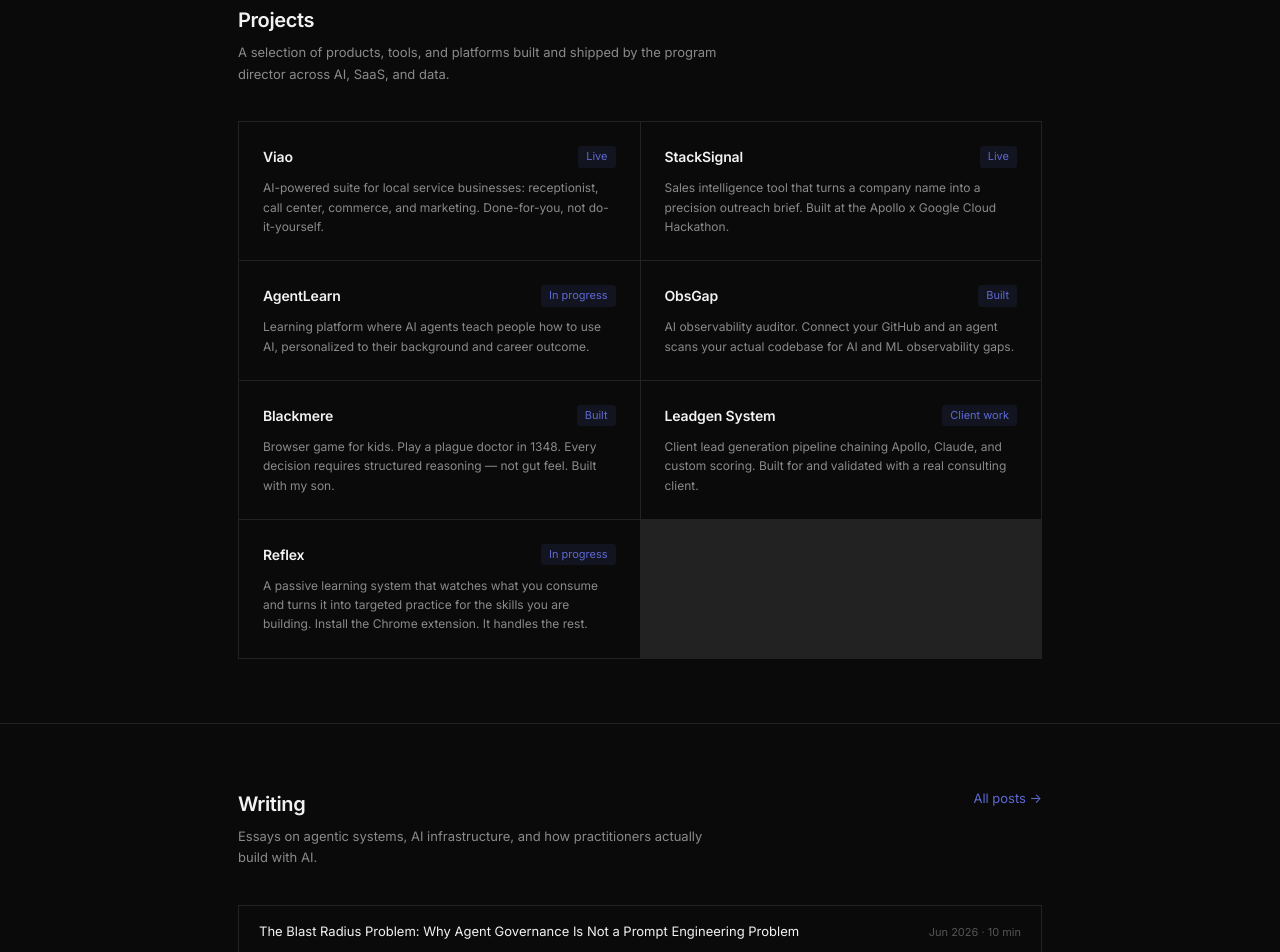
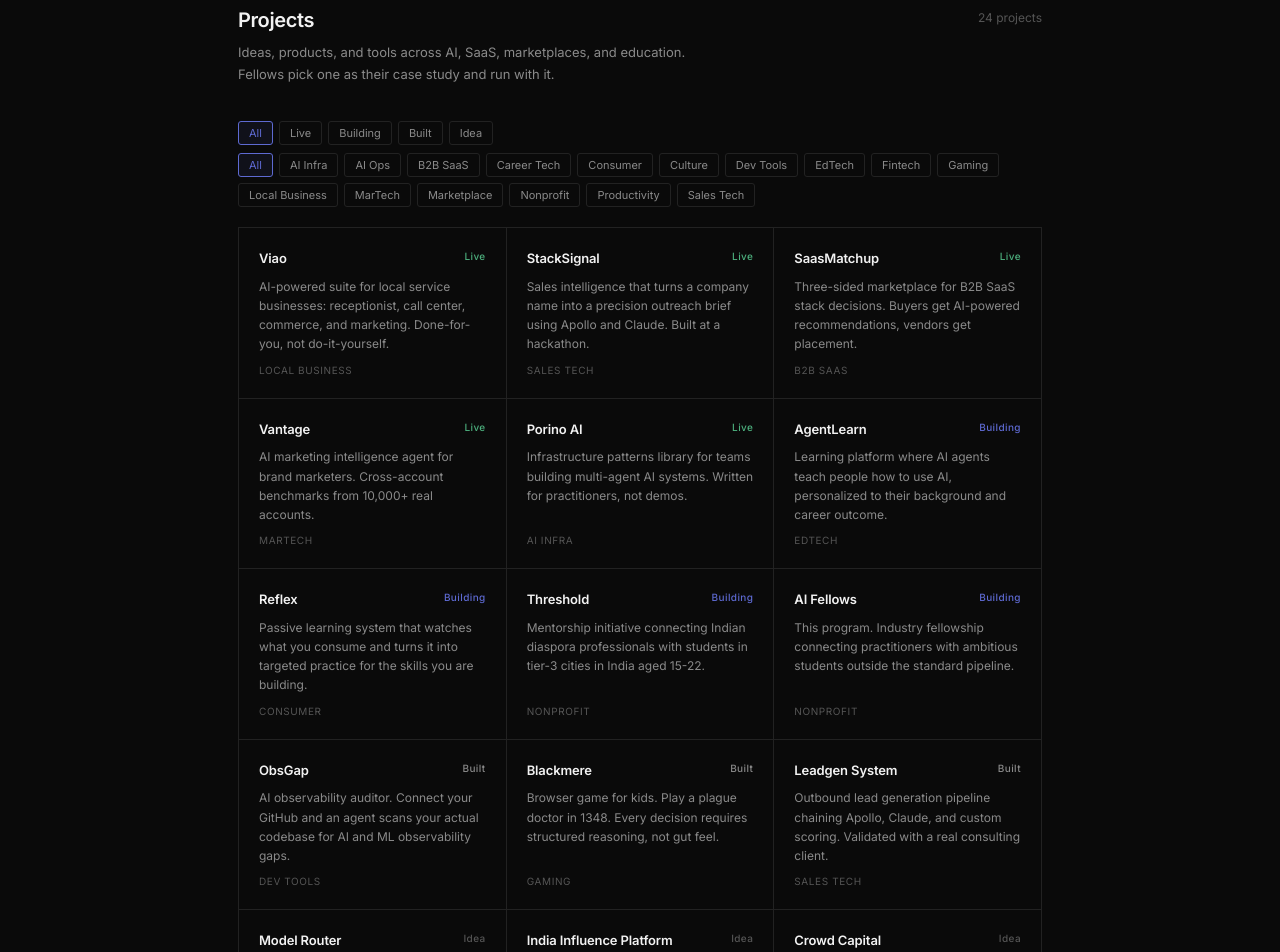
Before and after one commit to angshur/ai-fellows, a Next.js app: page / in a window 1280 px wide. Shown: the part 2180-3132 px from the top of the page. Built offline with nearby package versions, Linux system fonts and the light colour scheme.

Commit message:
Full project library with domain + status filters, 24 projects

```diff
--- a/app/globals.css
+++ b/app/globals.css
@@ -418,6 +418,113 @@
   line-height: 1.65;
 }
 
+/* Projects */
+.project-count {
+  font-size: 12px;
+  color: var(--color-text-tertiary);
+  white-space: nowrap;
+  align-self: flex-start;
+  padding-top: 4px;
+}
+
+.filter-row {
+  margin-bottom: 4px;
+}
+
+.filter-group {
+  display: flex;
+  flex-wrap: wrap;
+  gap: 6px;
+}
+
+.filter-btn {
+  background: none;
+  border: 1px solid var(--color-border);
+  color: var(--color-text-secondary);
+  font-size: 11px;
+  font-family: inherit;
+  padding: 4px 10px;
+  border-radius: 3px;
+  cursor: pointer;
+  transition: all 0.15s;
+}
+
+.filter-btn:hover {
+  border-color: var(--color-text-tertiary);
+  color: var(--color-text-primary);
+}
+
+.filter-btn.active {
+  border-color: var(--color-accent);
+  color: var(--color-accent);
+  background: rgba(94, 106, 210, 0.08);
+}
+
+.projects-grid {
+  display: grid;
+  grid-template-columns: repeat(3, 1fr);
+  gap: 1px;
+  background: var(--color-border);
+  border: 1px solid var(--color-border);
+  margin-top: 20px;
+}
+
+.project-card {
+  background: var(--color-bg);
+  padding: 20px;
+  display: flex;
+  flex-direction: column;
+  gap: 8px;
+}
+
+.project-card-link {
+  transition: background 0.15s;
+  cursor: pointer;
+}
+
+.project-card-link:hover {
+  background: var(--color-surface);
+}
+
+.project-card-top {
+  display: flex;
+  justify-content: space-between;
+  align-items: flex-start;
+  gap: 8px;
+}
+
+.project-name {
+  font-size: 13px;
+  font-weight: 600;
+  letter-spacing: -0.01em;
+  color: var(--color-text-primary);
+}
+
+.project-status {
+  font-size: 10px;
+  font-weight: 500;
+  white-space: nowrap;
+  letter-spacing: 0.04em;
+}
+
+.project-desc {
+  font-size: 12px;
+  color: var(--color-text-secondary);
+  line-height: 1.6;
+  flex: 1;
+}
+
+.project-domain {
+  font-size: 10px;
+  color: var(--color-text-tertiary);
+  letter-spacing: 0.06em;
+  text-transform: uppercase;
+}
+
+@media (max-width: 768px) {
+  .projects-grid { grid-template-columns: repeat(2, 1fr); }
+}
+
 /* Posts list */
 .posts-list {
   display: flex;
--- a/app/page.tsx
+++ b/app/page.tsx
@@ -1,3 +1,6 @@
+"use client";
+import { useState } from "react";
+
 const weeks = [
   {
     week: "Week 1",
@@ -61,49 +64,182 @@
 ];
 
 const projects = [
+  // Live
   {
     name: "Viao",
     desc: "AI-powered suite for local service businesses: receptionist, call center, commerce, and marketing. Done-for-you, not do-it-yourself.",
+    domain: "Local Business",
+    status: "Live",
     url: "https://orino-ai.vercel.app",
-    tag: "Live",
   },
   {
     name: "StackSignal",
-    desc: "Sales intelligence tool that turns a company name into a precision outreach brief. Built at the Apollo x Google Cloud Hackathon.",
+    desc: "Sales intelligence that turns a company name into a precision outreach brief using Apollo and Claude. Built at a hackathon.",
+    domain: "Sales Tech",
+    status: "Live",
     url: "https://stacksignal-rust.vercel.app",
-    tag: "Live",
   },
+  {
+    name: "SaasMatchup",
+    desc: "Three-sided marketplace for B2B SaaS stack decisions. Buyers get AI-powered recommendations, vendors get placement.",
+    domain: "B2B SaaS",
+    status: "Live",
+    url: "https://saasmatchup.com",
+  },
+  {
+    name: "Vantage",
+    desc: "AI marketing intelligence agent for brand marketers. Cross-account benchmarks from 10,000+ real accounts.",
+    domain: "MarTech",
+    status: "Live",
+    url: "https://vantage-ai-pi.vercel.app",
+  },
+  {
+    name: "Porino AI",
+    desc: "Infrastructure patterns library for teams building multi-agent AI systems. Written for practitioners, not demos.",
+    domain: "AI Infra",
+    status: "Live",
+    url: "https://porino-ai.vercel.app",
+  },
+  // Building
   {
     name: "AgentLearn",
     desc: "Learning platform where AI agents teach people how to use AI, personalized to their background and career outcome.",
+    domain: "EdTech",
+    status: "Building",
     url: "https://porino-ai.vercel.app/learn",
-    tag: "In progress",
   },
+  {
+    name: "Reflex",
+    desc: "Passive learning system that watches what you consume and turns it into targeted practice for the skills you are building.",
+    domain: "Consumer",
+    status: "Building",
+    url: "#",
+  },
+  {
+    name: "Threshold",
+    desc: "Mentorship initiative connecting Indian diaspora professionals with students in tier-3 cities in India aged 15-22.",
+    domain: "Nonprofit",
+    status: "Building",
+    url: "#",
+  },
+  {
+    name: "AI Fellows",
+    desc: "This program. Industry fellowship connecting practitioners with ambitious students outside the standard pipeline.",
+    domain: "Nonprofit",
+    status: "Building",
+    url: "#",
+  },
+  // Built
   {
     name: "ObsGap",
     desc: "AI observability auditor. Connect your GitHub and an agent scans your actual codebase for AI and ML observability gaps.",
+    domain: "Dev Tools",
+    status: "Built",
     url: "#",
-    tag: "Built",
   },
   {
     name: "Blackmere",
-    desc: "Browser game for kids. Play a plague doctor in 1348. Every decision requires structured reasoning — not gut feel. Built with my son.",
+    desc: "Browser game for kids. Play a plague doctor in 1348. Every decision requires structured reasoning, not gut feel.",
+    domain: "Gaming",
+    status: "Built",
     url: "#",
-    tag: "Built",
   },
   {
     name: "Leadgen System",
-    desc: "Client lead generation pipeline chaining Apollo, Claude, and custom scoring. Built for and validated with a real consulting client.",
+    desc: "Outbound lead generation pipeline chaining Apollo, Claude, and custom scoring. Validated with a real consulting client.",
+    domain: "Sales Tech",
+    status: "Built",
     url: "#",
-    tag: "Client work",
+  },
+  // Ideas
+  {
+    name: "Model Router",
+    desc: "Smart API proxy that routes AI requests to the right model by cost, speed, and quality. BYOK, no config needed.",
+    domain: "AI Infra",
+    status: "Idea",
+    url: "#",
   },
   {
-    name: "Reflex",
-    desc: "A passive learning system that watches what you consume and turns it into targeted practice for the skills you are building. Install the Chrome extension. It handles the rest.",
+    name: "India Influence Platform",
+    desc: "Two-sided marketplace connecting Indian micro-influencers and regional athletes with brands and sponsors.",
+    domain: "Marketplace",
+    status: "Idea",
     url: "#",
-    tag: "In progress",
+  },
+  {
+    name: "Crowd Capital",
+    desc: "Community-powered funding platform for early-stage startups. AI evaluates the opportunity, crowd backs the founder.",
+    domain: "Fintech",
+    status: "Idea",
+    url: "#",
+  },
+  {
+    name: "Tycoon US",
+    desc: "Platform that lets solo founders run a one-person company by delegating operations to an AI CEO.",
+    domain: "AI Ops",
+    status: "Idea",
+    url: "#",
+  },
+  {
+    name: "Figcareer",
+    desc: "AI-powered career roadmap generator for Gen Z. Input your skills and aspirations, get a personalized path forward.",
+    domain: "Career Tech",
+    status: "Idea",
+    url: "#",
+  },
+  {
+    name: "Runway",
+    desc: "Real-time job discovery platform for college students. Scrapes fresh listings, surfaces roles before they hit LinkedIn.",
+    domain: "Career Tech",
+    status: "Idea",
+    url: "#",
+  },
+  {
+    name: "Structured Speech Coach",
+    desc: "Communication coaching for non-native English speakers in US corporate settings. AI feedback on structure and fluency.",
+    domain: "EdTech",
+    status: "Idea",
+    url: "#",
+  },
+  {
+    name: "Agent Studio",
+    desc: "Done-for-you AI ops layer for solopreneurs: course sellers, newsletter writers, Shopify merchants. BYOK, $19/mo.",
+    domain: "AI Ops",
+    status: "Idea",
+    url: "#",
+  },
+  {
+    name: "UTM Governance",
+    desc: "UTM parameter management and enforcement for marketing agencies. Consistent tracking across all campaigns.",
+    domain: "MarTech",
+    status: "Idea",
+    url: "#",
+  },
+  {
+    name: "Vela / Entrepreneur OS",
+    desc: "VC evaluation platform that gives founders a structured investment decision in minutes using the same framework VCs use.",
+    domain: "Fintech",
+    status: "Idea",
+    url: "#",
+  },
+  {
+    name: "Workspace Add-ons",
+    desc: "Portfolio of small, focused Google Workspace add-ons that automate repetitive tasks for business teams.",
+    domain: "Productivity",
+    status: "Idea",
+    url: "#",
+  },
+  {
+    name: "Paar",
+    desc: "Community platform for digitizing, translating, and preserving Bengali literature. Starting with Jokher Dhan.",
+    domain: "Culture",
+    status: "Idea",
+    url: "#",
   },
 ];
+
+const DOMAINS = ["All", "AI Infra", "AI Ops", "B2B SaaS", "Career Tech", "Consumer", "Culture", "Dev Tools", "EdTech", "Fintech", "Gaming", "Local Business", "MarTech", "Marketplace", "Nonprofit", "Productivity", "Sales Tech"];
+const STATUSES = ["All", "Live", "Building", "Built", "Idea"];
 
 const posts = [
   {
@@ -144,7 +280,23 @@
   },
 ];
 
+const statusColor: Record<string, string> = {
+  Live: "#4caf7d",
+  Building: "#5e6ad2",
+  Built: "#8a8a8a",
+  Idea: "#555555",
+};
+
 export default function Home() {
+  const [domain, setDomain] = useState("All");
+  const [status, setStatus] = useState("All");
+
+  const filtered = projects.filter((p) => {
+    const domainMatch = domain === "All" || p.domain === domain;
+    const statusMatch = status === "All" || p.status === status;
+    return domainMatch && statusMatch;
+  });
+
   return (
     <>
       <nav className="nav">
@@ -271,27 +423,64 @@
             <div>
               <h2 className="section-title">Projects</h2>
               <p className="section-subtitle">
-                A selection of products, tools, and platforms built and shipped
-                by the program director across AI, SaaS, and data.
+                Ideas, products, and tools across AI, SaaS, marketplaces, and
+                education. Fellows pick one as their case study and run with it.
               </p>
             </div>
+            <span className="project-count">{filtered.length} projects</span>
           </div>
-          <div className="cards-grid">
-            {projects.map((p) => (
-              <a
-                key={p.name}
-                href={p.url}
-                target="_blank"
-                rel="noopener noreferrer"
-                className="card"
-              >
-                <div className="card-top">
-                  <span className="card-title" style={{ marginBottom: 0 }}>{p.name}</span>
-                  <span className="card-badge">{p.tag}</span>
-                </div>
-                <p className="card-desc" style={{ marginTop: "10px" }}>{p.desc}</p>
-              </a>
-            ))}
+
+          {/* Filters */}
+          <div className="filter-row">
+            <div className="filter-group">
+              {STATUSES.map((s) => (
+                <button
+                  key={s}
+                  onClick={() => setStatus(s)}
+                  className={`filter-btn ${status === s ? "active" : ""}`}
+                >
+                  {s}
+                </button>
+              ))}
+            </div>
+          </div>
+          <div className="filter-row" style={{ marginTop: "8px" }}>
+            <div className="filter-group filter-domains">
+              {DOMAINS.map((d) => (
+                <button
+                  key={d}
+                  onClick={() => setDomain(d)}
+                  className={`filter-btn ${domain === d ? "active" : ""}`}
+                >
+                  {d}
+                </button>
+              ))}
+            </div>
+          </div>
+
+          {/* Grid */}
+          <div className="projects-grid">
+            {filtered.map((p) => {
+              const Tag = p.url !== "#" ? "a" : "div";
+              const linkProps = p.url !== "#"
+                ? { href: p.url, target: "_blank", rel: "noopener noreferrer" }
+                : {};
+              return (
+                <Tag key={p.name} className={`project-card ${p.url !== "#" ? "project-card-link" : ""}`} {...linkProps}>
+                  <div className="project-card-top">
+                    <span className="project-name">{p.name}</span>
+                    <span
+                      className="project-status"
+                      style={{ color: statusColor[p.status] }}
+                    >
+                      {p.status}
+                    </span>
+                  </div>
+                  <p className="project-desc">{p.desc}</p>
+                  <span className="project-domain">{p.domain}</span>
+                </Tag>
+              );
+            })}
           </div>
         </div>
       </section>
@@ -303,8 +492,8 @@
             <div>
               <h2 className="section-title">Writing</h2>
               <p className="section-subtitle">
-                Essays on agentic systems, AI infrastructure, and how practitioners
-                actually build with AI.
+                Essays on agentic systems, AI infrastructure, and how
+                practitioners actually build with AI.
               </p>
             </div>
             <a
```
